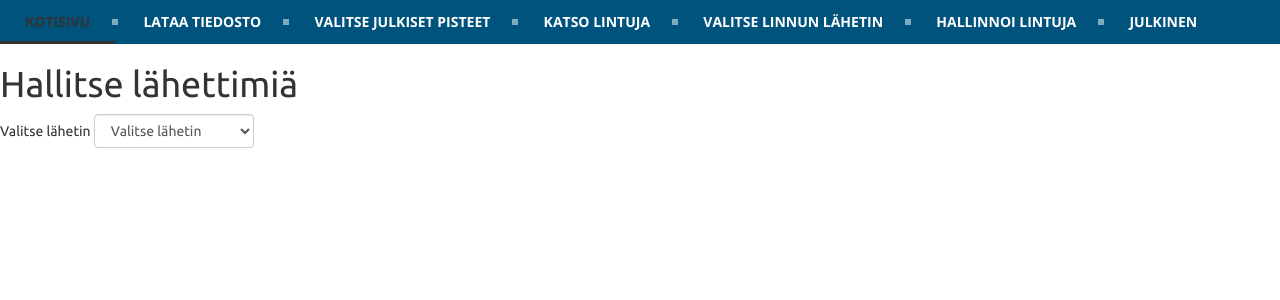
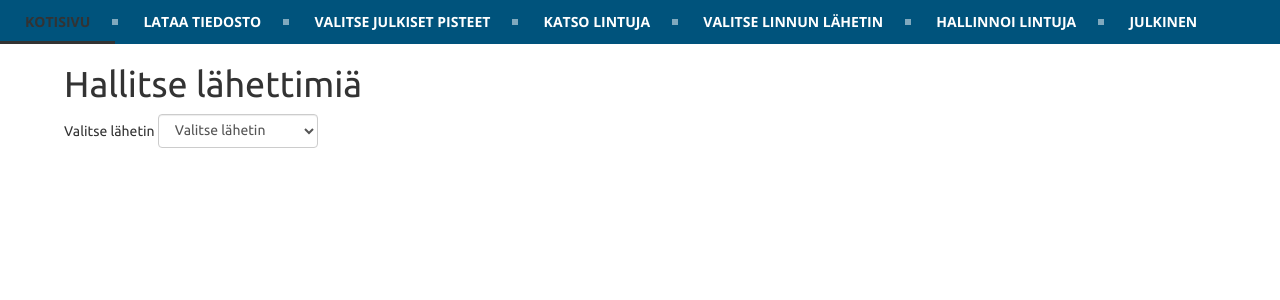
Before and after one commit to Team-Papukaani/papukaani, a Django app: page /papukaani/devices/ in a window 1280 px wide. Shown: the top 300 px of the page. Run offline with Django 3.2, Linux system fonts and the light colour scheme; data that the repository does not hold is empty; parts of the project's set-up code (start-up, migrations or seed data) failed here and were passed over; some libraries are stand-ins or nearby versions.

Commit message:
Error messages + some tests

```diff
--- /dev/null
+++ b/papukaaniApp/static/papukaani/css/devices.css
@@ -0,0 +1,15 @@
+#table{
+    margin-left : 5%;
+    width : 90%;
+    outline: 1px solid rgb(150,150,150);
+    font-family : Ubuntu, sans serif;
+}
+
+.heading{
+    margin-left : 5%;
+    font-family : Ubuntu
+}
+
+#errors{
+    color: rgb(150,0,0);
+}
--- a/papukaaniApp/templates/papukaaniApp/devices.html
+++ b/papukaaniApp/templates/papukaaniApp/devices.html
@@ -6,6 +6,7 @@
     <link rel="stylesheet" type="text/css" href="{% static 'papukaani/css/general.css' %}">
     <link rel="stylesheet" type="text/css" href="{% static 'papukaani/libraries/jquery/jquery-ui-timepicker-addon.css' %}">
     <link rel="stylesheet" href="{% static 'papukaani/libraries/jquery/jquery-ui/jquery-ui.css' %}">
+    <link rel="stylesheet" href="{% static 'papukaani/css/devices.css' %}">
     <title>Pelikaija</title>
 </head>
 {% autoescape off %}
@@ -14,10 +15,10 @@
 
 {% include "papukaaniApp/navigation.html" %}
 
-<h1>Hallitse lähettimiä</h1>
+<h1 class="heading">Hallitse lähettimiä</h1>
 
 <form>
-    <p>
+    <p class="heading">
         Valitse lähetin
         <select id="selectDevice" class="form-control form-field" style="display:inline"
                 onchange="displayIndividuals(this.value)">
@@ -26,6 +27,8 @@
                 <option value="{{ device.deviceId }}">{{ device.deviceId }}</option>
             {% endfor %}
         </select>
+
+        <span id="errors"></span>
     </p>
 
     <table id="table" class="table table-stripped table-nonfluid">
```
Also changed, not shown: papukaaniApp/static/papukaani/js/devices.js (+40 -5 lines), papukaaniApp/tests/testDeviceFrontend.py (+21 -0 lines).
